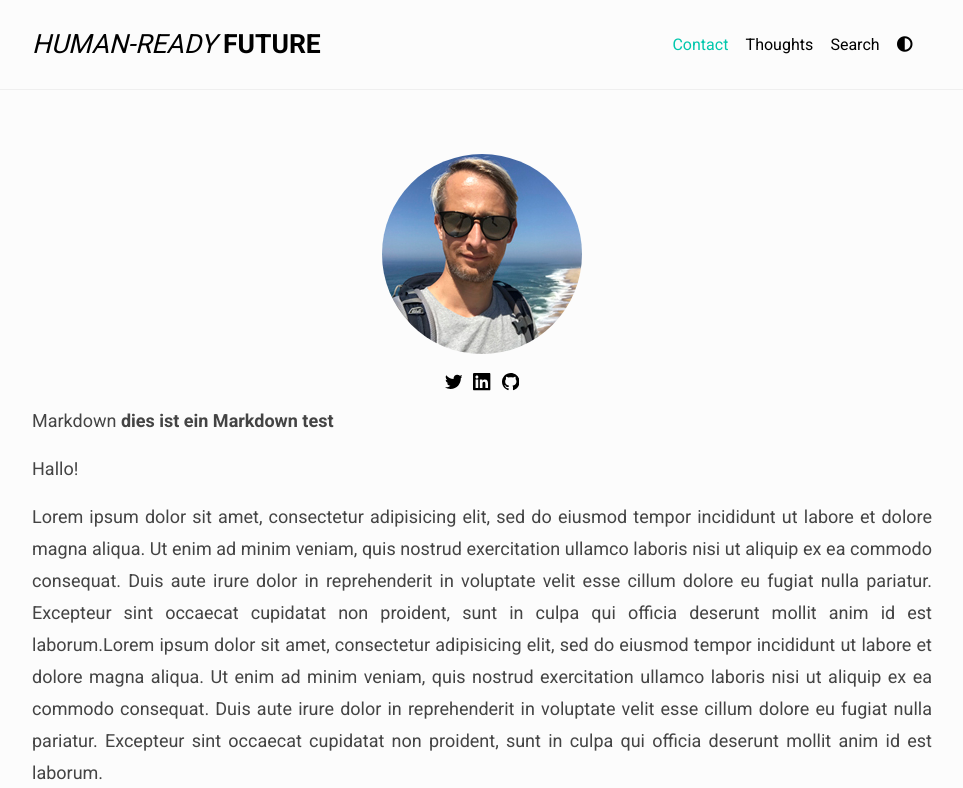
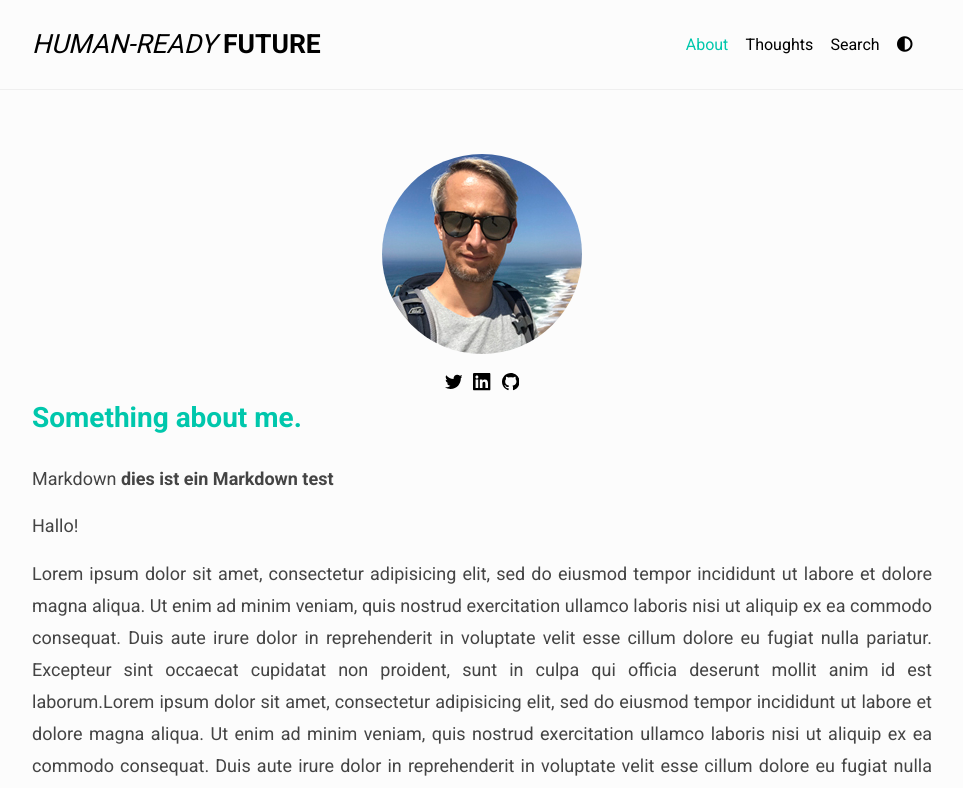
Before and after one commit to 110101/blog_humanreadyfuture, a Jekyll site: the page built from about.md, in a window 1280 px wide. Shown: the top 788 px of the page, without its empty margins (158-1121 px from the left). Built offline with Jekyll 4.4.1, drawn with Linux system fonts in a browser that asks for light colours; nearby versions of some CDN libraries; some of the changed text lies outside the part shown.

Commit message:
Update Basic About Template

```diff
--- a/_config.yml
+++ b/_config.yml
@@ -81,7 +81,7 @@ favicons: # size: path
 
 # 9. Site navigation
 navigation_header:
-- title: Contact
+- title: About
   url: /about/
 - title: Thoughts
   url: /categories/
--- a/_layouts/about.html
+++ b/_layouts/about.html
@@ -1,20 +1,34 @@
 ---
 layout: default
 ---
+
+<div class="about typeset">
 
 
   <div class="aboutintro">
       <img class="aboutimage" src="/assets/postimages/1m1a0l1t0e1.jpg"><img>
       {% include nav-social.html %}
+  </div>
+  <h4>Something about me.</h4>
+  <p>
+</div>
+
+
 
         <article class="article  article--page  content  typeset">
-      <!-- <div class="typeset"> -->
 
         {{content}}
 
-      <!-- </div> -->
         </article>
+
+  <div class="thoughts typeset">
+    <h4 class="">Contact</h4>
   </div>
-  <!-- <div class="imprint-link">
-    <a href="/Imprint/">Impressum</a>
-  </div> -->
+
+  <div class="thoughts typeset">
+    <h4 class="">Disclaimer</h4>
+  </div>
+
+  <div class="thoughts typeset">
+    <h4 class="">Legal Notice / Imprint</h4>
+  </div>
--- a/_sass/_theme.scss
+++ b/_sass/_theme.scss
@@ -205,14 +205,27 @@ body {
   }
 }
 
+.about {
+  margin-bottom: 1rem;
+
+  h4 {
+    font-weight: bold;
+    color: $linkColour;
+  }
+}
+
 .thoughts {
   padding-bottom: 1rem;
   border-bottom: 1px solid $borderColorHeader;
-  margin-bottom: 2rem;
+  margin-bottom: 1rem;
 
   h4 {
     font-weight: bold;
   }
+}
+
+.thoughts_subline {
+  margin-bottom: 1rem;
 }
 
 .article {
```
Also changed, not shown: _includes/site-shortabout.html (+3 -14 lines).
